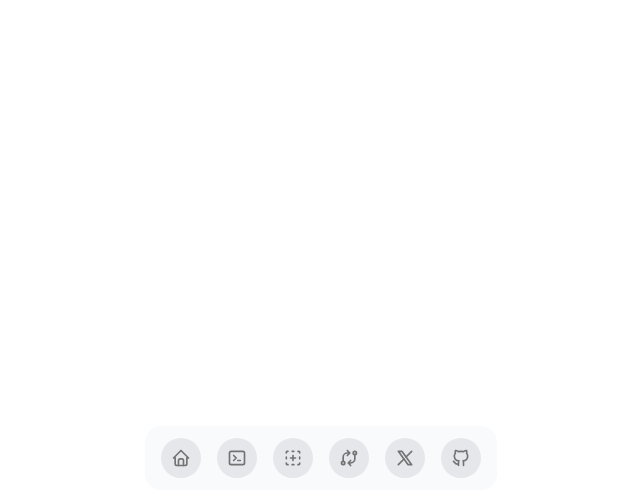
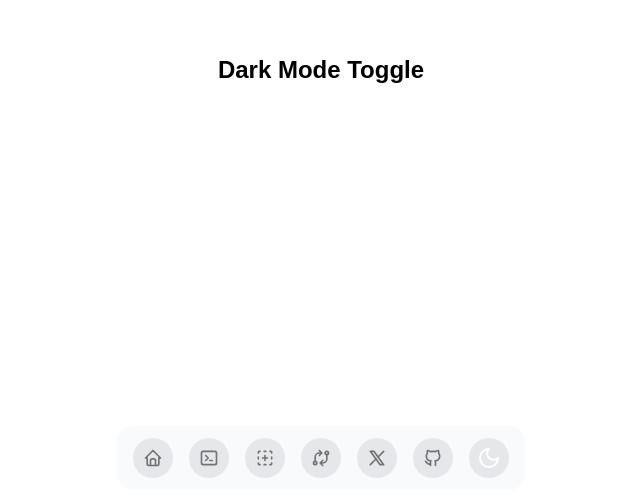
Before and after one commit to pixel-genius/pixelpersonal, a Next.js app: page /works in a window 1280 px wide. Shown: the part 302-800 px from the top of the page, without its empty margins (319-959 px from the left). Built offline with nearby package versions, Linux system fonts and the light colour scheme; a web font is replaced by a local one.

Commit message:
handel DarkModeToggle in the layout

```diff
--- a/src/app/page.tsx
+++ b/src/app/page.tsx
@@ -210,10 +210,6 @@ export default function Home() {
     },
   });
 
-  useEffect(() => {
-    document.documentElement.classList.add("dark");
-  }, []);
-
   return (
     <div className="container mx-auto pt-10">
       <div className="flex gap-2 flex-row items-start justify-center">
--- a/src/app/works/page.tsx
+++ b/src/app/works/page.tsx
@@ -1,36 +1,17 @@
 "use client";
-import {
-  IconBrandInstagram,
-  IconBrandLinkedin,
-  IconBrandBehance,
-  IconMail,
-  IconBrandGithub,
-  IconBrandDribbble,
-} from "@tabler/icons-react";
 
-import Image from "next/image";
-import { Button } from "@/components/ui/button";
-import { Badge } from "@/components/ui/badge";
-import { useEffect, useState } from "react";
+import DarkModeToggle from "@/components/DarkModeToggle";
+import "keen-slider/keen-slider.min.css";
 
-import "keen-slider/keen-slider.min.css";
-import { useKeenSlider } from "keen-slider/react";
+import "swiper/css";
 
+const Works = () => {
+  return (
+    <div className="min-h-screen flex flex-col items-center justify-center bg-white dark:bg-black text-black dark:text-white">
+      <h1 className="text-2xl font-bold mb-4">Dark Mode Toggle</h1>
+      <DarkModeToggle />
+    </div>
+  );
+};
 
-import { Swiper, SwiperSlide } from "swiper/react";
-import { Autoplay } from "swiper/modules";
-import "swiper/css";
-import BookSlider from "@/components/book-slider";
-import { AnimatedTooltip } from "@/components/animated-tooltip";
-import { ParallaxScroll } from "@/components/parallax-scroll";
-import { CardStack } from "@/components/card-stack";
-import { motion } from "framer-motion";
-
-export default function Works() {
-
-
-  return (
-    <div className="container mx-auto pt-10"></div>
-
-  );
-}
+export default Works;
--- /dev/null
+++ b/src/components/DarkModeToggle.tsx
@@ -0,0 +1,37 @@
+import React, { useEffect, useState } from "react";
+
+import { MoonIcon, SunIcon } from "lucide-react";
+
+const DarkModeToggle: React.FC = () => {
+  const [isDarkMode, setIsDarkMode] = useState(() => {
+    // Check system's preferred color scheme
+    return window.matchMedia("(prefers-color-scheme: dark)").matches;
+  });
+
+  useEffect(() => {
+    if (isDarkMode) {
+      document.documentElement.classList.add("dark");
+    } else {
+      document.documentElement.classList.remove("dark");
+    }
+  }, [isDarkMode]);
+
+  const toggleMode = () => {
+    setIsDarkMode((prevMode) => !prevMode);
+  };
+
+  return (
+    <button
+      onClick={toggleMode}
+      className="flex items-center justify-center p-2 rounded-full   transition-colors"
+    >
+      {isDarkMode ? (
+        <SunIcon size={24} className="text-white" />
+      ) : (
+        <MoonIcon size={24} className="text-white" />
+      )}
+    </button>
+  );
+};
+
+export default DarkModeToggle;
--- a/src/components/ui/menu.tsx
+++ b/src/components/ui/menu.tsx
@@ -1,6 +1,5 @@
 "use client";
 
-import React from "react";
 import { FloatingDock } from "@/components/floating-dock";
 import {
   IconBrandGithub,
@@ -10,7 +9,7 @@ import {
   IconNewSection,
   IconTerminal2,
 } from "@tabler/icons-react";
-import Image from "next/image";
+import DarkModeToggle from "../DarkModeToggle";
 
 export function Menu() {
   const links = [
@@ -21,7 +20,6 @@ export function Menu() {
       ),
       href: "#",
     },
-
     {
       title: "Products",
       icon: (
@@ -36,7 +34,6 @@ export function Menu() {
       ),
       href: "#",
     },
-
     {
       title: "Changelog",
       icon: (
@@ -44,7 +41,6 @@ export function Menu() {
       ),
       href: "#",
     },
-
     {
       title: "Twitter",
       icon: (
@@ -60,11 +56,19 @@ export function Menu() {
       href: "#",
     },
   ];
+
   return (
-    <div className="flex items-center justify-center fixed bottom-2 w-full z-50" >
+    <div className="flex items-center justify-center fixed bottom-2 w-full z-50">
       <FloatingDock
         mobileClassName="translate-y-20" // only for demo, remove for production
-        items={links}
+        items={[
+          ...links,
+          {
+            title: "Toggle Theme",
+            icon: <DarkModeToggle />, // Use the DarkModeToggle component here
+            href: "#", // Optionally provide a no-op or "#" for href
+          },
+        ]}
       />
     </div>
   );
```
